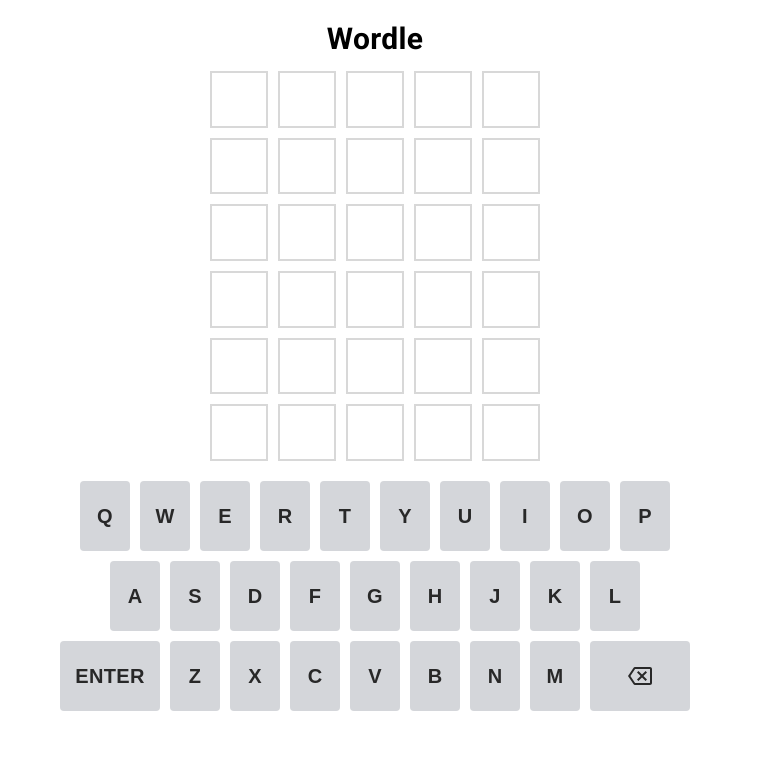
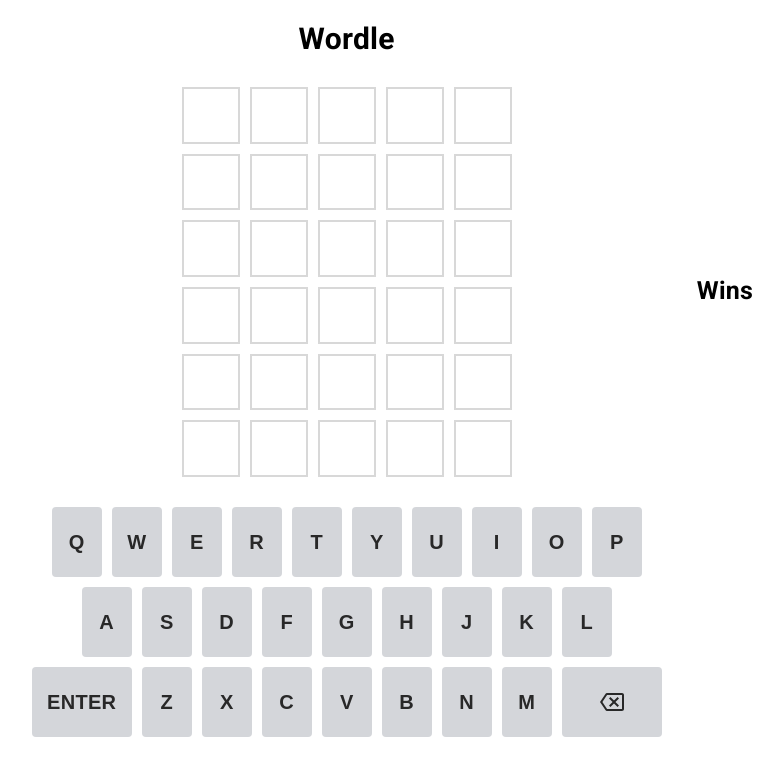
Before and after one commit to HenrikeStahlhut/wordle, a React (Create React App) app: page / in a window 1280 px wide. Shown: the top 776 px of the page, without its empty margins (265-1048 px from the left). Built offline with nearby package versions, Linux system fonts and the light colour scheme.

Commit message:
add wins component, save wins in local storage

```diff
--- a/src/App.tsx
+++ b/src/App.tsx
@@ -6,12 +6,7 @@
 import { boardDefault, generateWordSet } from "./utils/Board";
 import { createContext } from "react";
 import common_five_letter_words from "./utils/common_five_letter_words.json";
-
-const getRandomWord = (): string => {
-  const words = common_five_letter_words;
-  const randomIndex = Math.floor(Math.random() * words.length);
-  return words[randomIndex].toUpperCase();
-};
+import { useLocalStorage } from "./hooks/useLocalStorage";
 
 type BoardContextType = {
   board: string[][];
@@ -59,6 +54,13 @@
   const [notInWordBank, setNotInWordBank] = useState(false);
   const [wordFound, setWordFound] = useState(false);
   const [correctWord, setCorrectWord] = useState<string>("");
+  const { setItem, getItem } = useLocalStorage("wins");
+
+  const getRandomWord = (): string => {
+    const words = common_five_letter_words;
+    const randomIndex = Math.floor(Math.random() * words.length);
+    return words[randomIndex].toUpperCase();
+  };
 
   useEffect(() => {
     generateWordSet().then((words) => {
@@ -66,6 +68,10 @@
     });
     setCorrectWord(getRandomWord());
   }, []);
+
+  useEffect(() => {
+    console.log(correctWord);
+  }, [correctWord]);
 
   const handleSelectLetter = ({ keyValue }: any) => {
     if (currentAttempt.letterPosition > 4) return;
@@ -110,6 +116,8 @@
 
     if (currentWord === correctWord) {
       setWordFound(true);
+      const currentWins = Number(getItem() || 0);
+      setItem((currentWins + 1).toString());
     }
   };
 
--- a/src/Layout.tsx
+++ b/src/Layout.tsx
@@ -1,9 +1,7 @@
 import { Box, styled } from "@mui/material";
-import Footer from "./components/general/Footer";
-import Header from "./components/general/Header";
-import Homepage from "./pages/Homepage";
 import Board from "./components/Board";
 import Keyboard from "./components/Keyboard";
+import Wins from "./components/Wins";
 
 const Layout = () => {
   return (
@@ -17,13 +15,15 @@
         }}
       >
         <Wrapper>
-          {/* <Header />
-          <Homepage /> */}
-          <Board />
-          <Keyboard />
+          <Box display={"flex"} flexDirection={"row"} alignItems={"center"}>
+            <div>
+              <Board />
+              <Keyboard />
+            </div>
+            <Wins />
+          </Box>
         </Wrapper>
       </main>
-      {/* <Footer /> */}
     </>
   );
 };
--- a/src/components/Board.tsx
+++ b/src/components/Board.tsx
@@ -4,15 +4,25 @@
 import { BoardContext } from "../App";
 import { Box, Typography } from "@mui/material";
 import Popup from "./Popup";
+import { useLocalStorage } from "../hooks/useLocalStorage";
 
 const Board = () => {
   const { wordFound, notInWordBank } = useContext(BoardContext);
+  const { setItem, getItem } = useLocalStorage("wins");
+
   return (
     <>
       <Box display={"flex"} alignItems={"center"} flexDirection={"column"}>
-        <Typography fontSize={"30px"} fontWeight={"600"} marginTop={2}>
+        <Typography
+          fontSize={"30px"}
+          fontWeight={"600"}
+          marginTop={2}
+          marginBottom={2}
+        >
           Wordle
         </Typography>
+
+        <Box display={"flex"} flexDirection={"row"} alignItems={"center"}>
           <BoardContainer>
             {[0, 1, 2, 3, 4, 5].map((attemptValue) => (
               <Row key={attemptValue}>
@@ -26,6 +36,7 @@
               </Row>
             ))}
           </BoardContainer>
+        </Box>
 
         <Popup message="Word Found!" show={wordFound} />
         <Popup message="Not in word bank" show={notInWordBank} />
--- a/src/components/Keyboard.tsx
+++ b/src/components/Keyboard.tsx
@@ -84,8 +84,7 @@
 
 const StyledKeyboard = styled.div`
   width: 700px;
-  height: 300px;
-  margin-top: 15px;
+  margin-top: 25px;
 `;
 
 const KeyboardRow1 = styled.div`
--- /dev/null
+++ b/src/components/Wins.tsx
@@ -0,0 +1,24 @@
+import { Box, Typography } from "@mui/material";
+import { useLocalStorage } from "../hooks/useLocalStorage";
+
+const Wins = () => {
+  const { getItem } = useLocalStorage("wins");
+
+  return (
+    <Box
+      display={"flex"}
+      flexDirection={"column"}
+      alignItems={"center"}
+      margin={"0 0 10rem 0"}
+    >
+      <Typography fontSize={"25px"} fontWeight={"bold"}>
+        Wins
+      </Typography>
+      <Typography fontSize={"25px"} fontWeight={"bold"}>
+        {getItem()}
+      </Typography>
+    </Box>
+  );
+};
+
+export default Wins;
```
Lines whose indentation alone changed are shown as unchanged.
